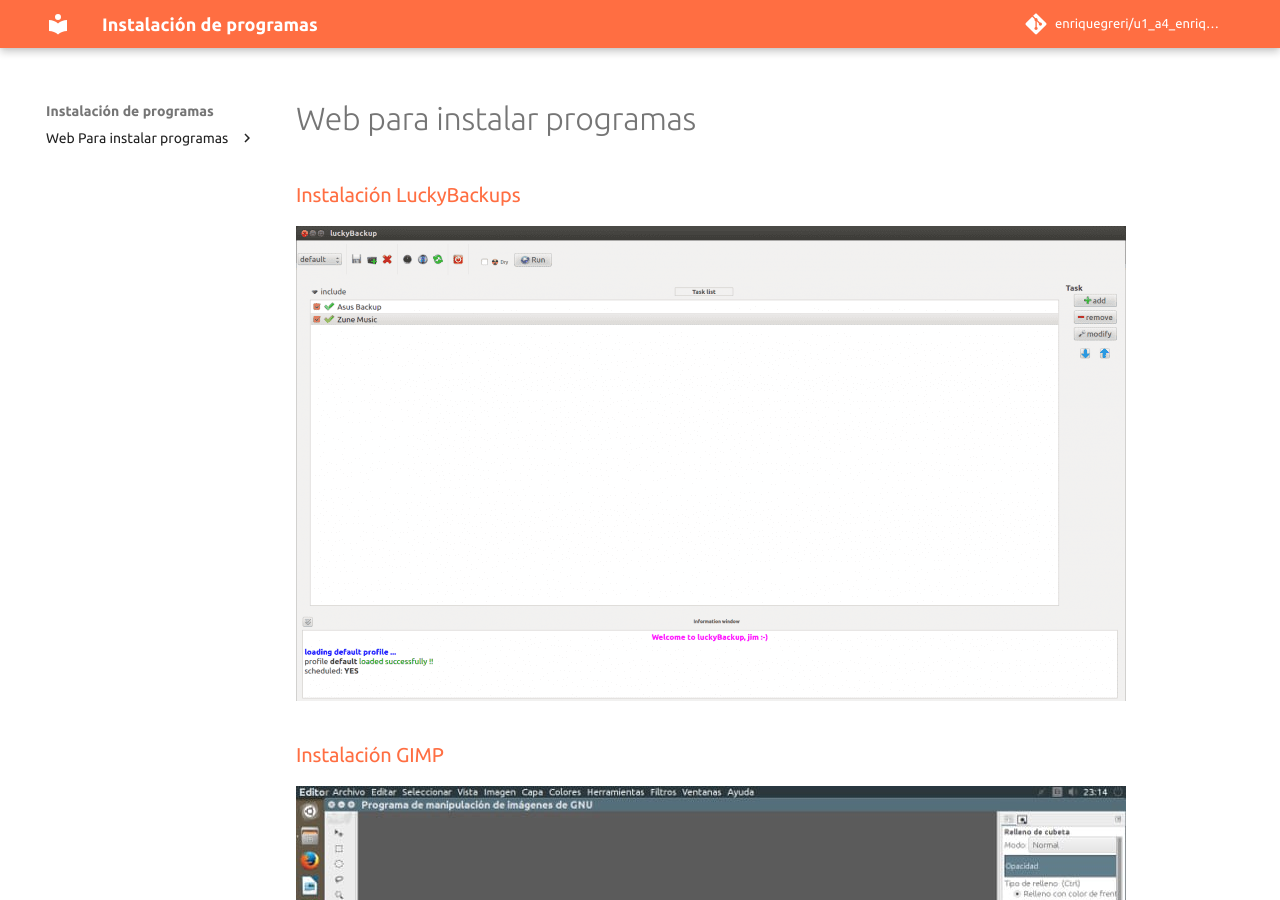
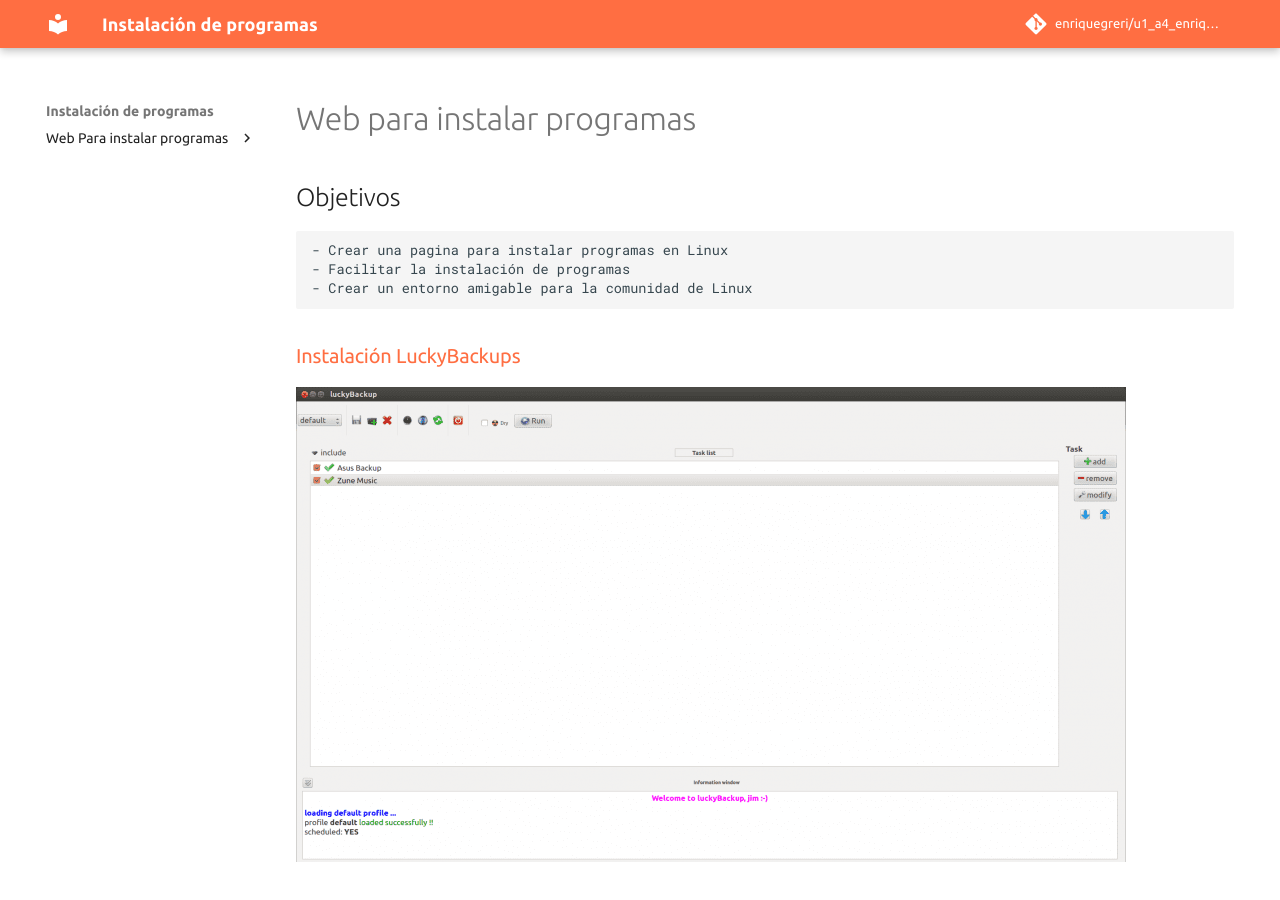
Before and after one commit to enriquegreri/u1_a4_enrique_gregori_ribera-, an MkDocs documentation site: the page built from md/index.md, in a window 1280 px wide and 900 px high. Built offline with MkDocs 1.6.1 and Material for MkDocs 9.7.7, drawn with Linux system fonts in a browser that asks for light colours; comment, search, counter and statistics services are not loaded.

Commit message:
Pagina version 0.3

```diff
--- a/md/index.md
+++ b/md/index.md
@@ -1,4 +1,9 @@
 # Web para instalar programas
+
+## Objetivos
+    - Crear una pagina para instalar programas en Linux
+    - Facilitar la instalación de programas
+    - Crear un entorno amigable para la comunidad de Linux
 
 ### [Instalación LuckyBackups](luckybackup.md)
 [![Screenshot](img/luckybackup.png)](luckybackup.md)
```
Also changed, not shown: docs/index.html (+7 -2 lines), mkdocs.yml (line endings or trailing spaces), 1 other file.
